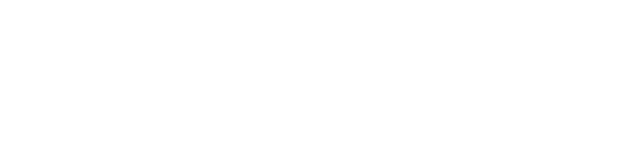
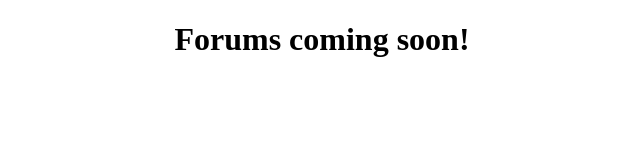
Before and after one commit to SnociStreams-com/Forums, a plain HTML site: page index.html in a window 1280 px wide. Shown: the whole page, without its empty margins (318-958 px from the left). Drawn offline with Linux system fonts and the light colour scheme.

Commit message:
Coming Soon

```diff
--- a/index.html
+++ b/index.html
@@ -6,5 +6,6 @@
 	</head>
 
 	<body>
+		<h1 align="center">Forums coming soon!</h1>
 	</body>
 </html>
```
Lines whose indentation alone changed are shown as unchanged.
